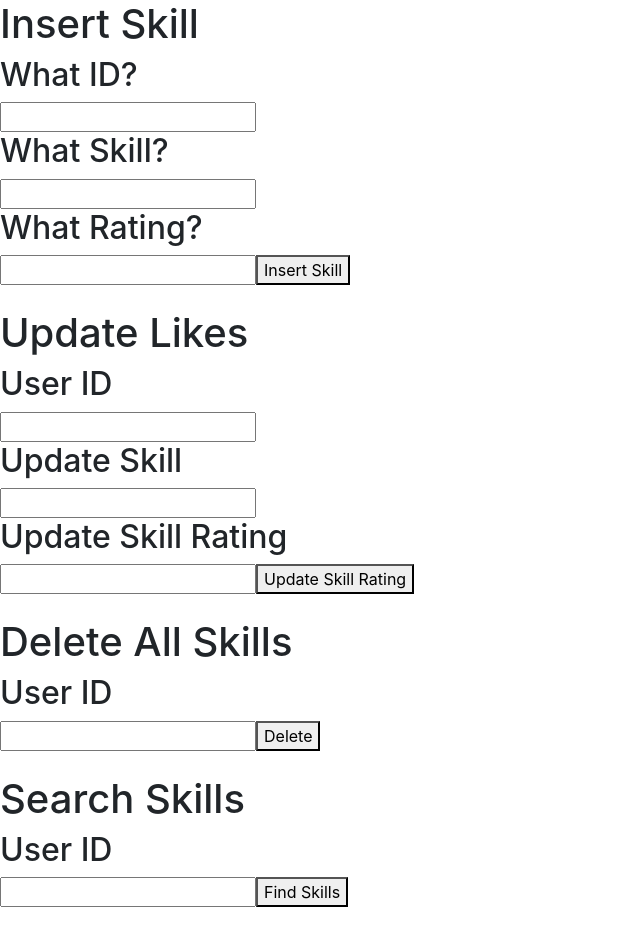
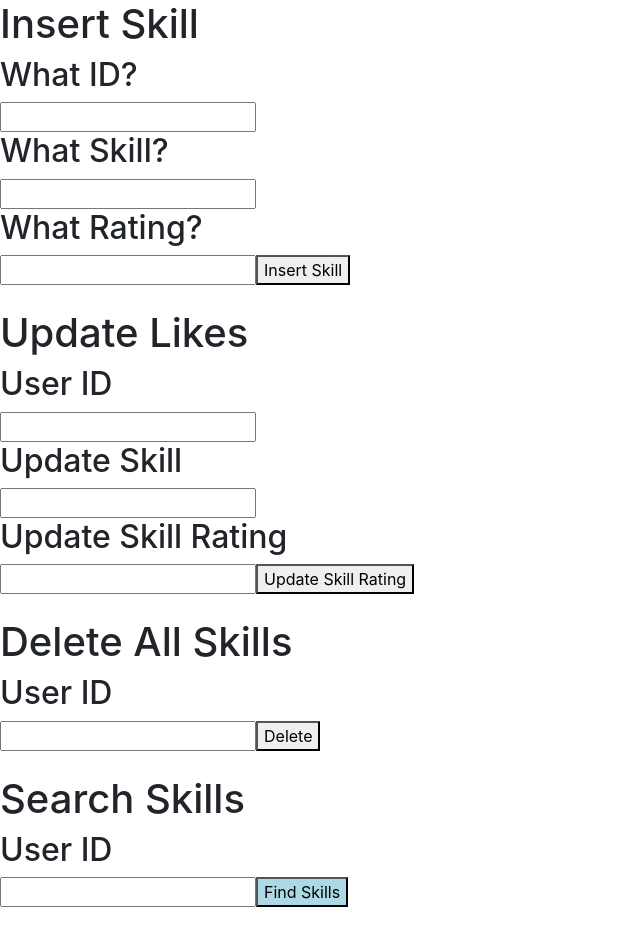
Before and after one commit to Nathen-Smith/HippoCampus, a React (Create React App) app in the folder ReactApp/: page / in a window 1280 px wide. Shown: the top 938 px of the page, without its empty margins (0-640 px from the left). Built offline with nearby package versions, Linux system fonts and the light colour scheme.

Commit message:
color button :>

```diff
--- a/ReactApp/src/components/AdvancedQuery.js
+++ b/ReactApp/src/components/AdvancedQuery.js
@@ -32,7 +32,7 @@ class AdvancedQuery extends React.Component {
     .then(response => response.json())
     .then((data) => {
       console.log(data)
-      if (data != "") {
+      if (data !== "") {
           this.setState({success:"t", likesData: data})
       } else {
           this.setState({success:"f"})
--- a/ReactApp/src/components/SearchView.js
+++ b/ReactApp/src/components/SearchView.js
@@ -1,6 +1,6 @@
 import React from 'react';
 import 'bootstrap/dist/css/bootstrap.css'
-import Form from 'react-bootstrap/Form'
+// import Form from 'react-bootstrap/Form'
 import '../App.css'
 
 class SearchView extends React.Component {
@@ -9,8 +9,17 @@ class SearchView extends React.Component {
     this.state = {
       userID: "",
       success: "",
-      likesData: []
+      likesData: [],
+      editing: false,
     }
+  }
+  renderButtons = (num_skills) => {
+    const views = [];
+    for (var i = 0; i < num_skills; i++) {
+      views.push(<button key={this.state.likesData[i]} style={{backgroundColor: 'lightblue'}}>Find Skills</button>)
+
+    }
+    return views;
   }
 
   changeUserID = (e) => {
@@ -32,7 +41,7 @@ class SearchView extends React.Component {
     .then(response => response.json())
     .then((data) => {
       console.log(data)
-      if (data != "") {
+      if (data !== "") {
           this.setState({success:"t", likesData: data})
       } else {
           this.setState({success:"f"})
@@ -40,6 +49,7 @@ class SearchView extends React.Component {
     })
 
   }
+
 
   render() {
     return (
@@ -51,13 +61,15 @@ class SearchView extends React.Component {
             onChange={this.changeUserID}
             value = {this.state.userID}
          />
-         <button onClick={this.searchLikes}>Find Skills</button>
+         <button style={{backgroundColor: 'lightblue'}}onClick={this.searchLikes}>Find Skills</button>
          {this.state.success === "f" && <h2>User doesn't exist</h2>}
          {this.state.success ==="t" &&
             <div>
             {/* look into the map function in js*/}
             {/* <h3>UserID: {this.state.likesData[0][0]}</h3> */}
             <h3>Skill(s): {this.state.likesData.join(", ")}</h3>
+            {this.renderButtons(this.state.likesData.length)}
+            <button onClick={this.searchLikes}></button>
             {/* <h3>Like2: {this.state.likesData[0][2]}</h3>
             <h3>Like3: {this.state.likesData[0][3]}</h3>
             <h3>Like4: {this.state.likesData[0][4]}</h3>
```
